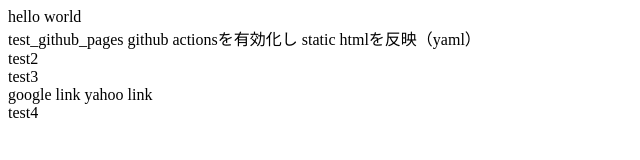
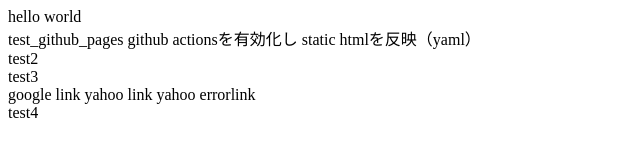
Before and after one commit to ms-skysky/test_github_pages, a plain HTML site: page index.html in a window 1280 px wide. Shown: the full height of the page, 0-640 px from the left. Drawn offline with Linux system fonts and the light colour scheme.

Commit message:
Update index.html

```diff
--- a/index.html
+++ b/index.html
@@ -19,6 +19,8 @@
             <br>
             <a hred="https://www.google.co.jp/">google link</a>
             <a hred="https://www.yahoo.co.jp/">yahoo link</a>
+            <a hred="https://www.yahoo.error.co.jp/">yahoo errorlink</a>
+
             <br>
             test4
         </body>
```
